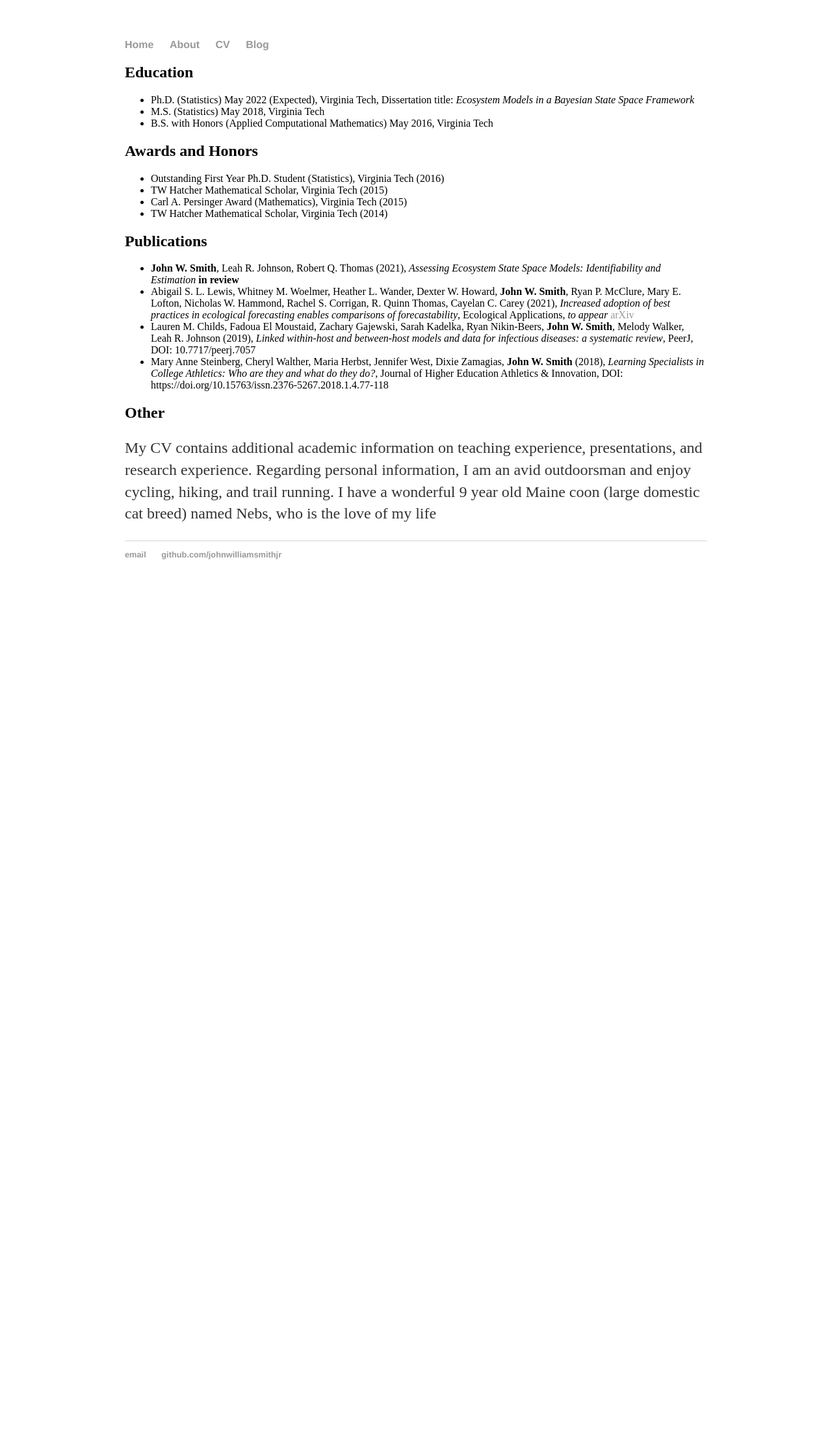
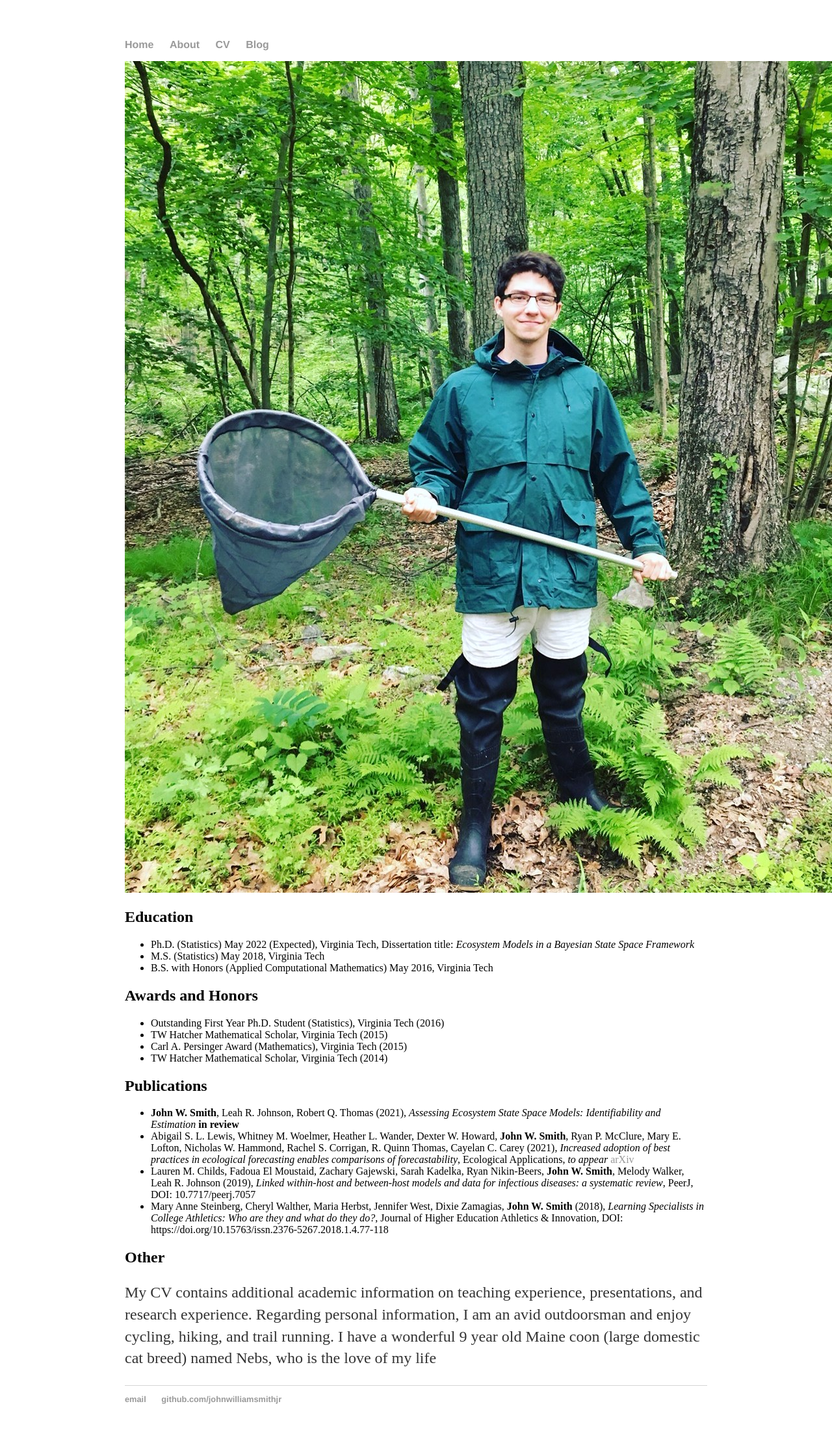
Before and after one commit to johnwilliamsmithjr/johnwilliamsmithjr.github.io, a Jekyll site: the page built from about/index.html, in a window 1280 px wide. Shown: the whole page at 65% size. Built offline with Jekyll 4.4.1, drawn with Linux system fonts in a browser that asks for light colours; before the commit the page ends 921 px from its top, so only the background shows below that.

Commit message:
added image
personal image added

```diff
--- a/about/index.html
+++ b/about/index.html
@@ -3,6 +3,7 @@ layout: default
 title: About Me
 ---
 <div class="blurb">
+	<img src="smith_j_labpicture.jpg" alt="Photo of me taken during fieldwork at Mianus River Gorge, Summer 2017">
 	<h2>Education</h2>
 	<ul>
 	<li>Ph.D. (Statistics) May 2022 (Expected), Virginia Tech, Dissertation title: <i>Ecosystem Models in a Bayesian State Space Framework</i></li>
```
